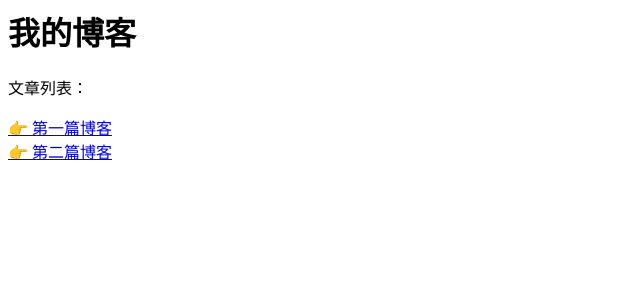
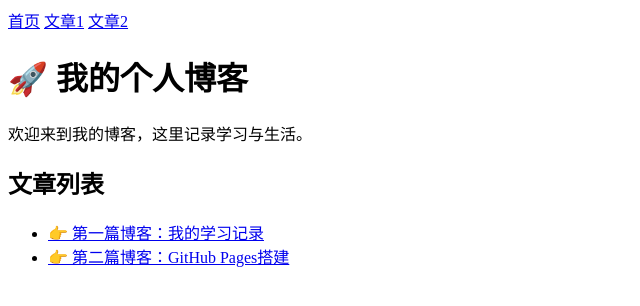
Before and after one commit to 9dlc1/dl, a plain HTML site: page index.html in a window 1280 px wide. Shown: the whole page, without its empty margins (0-640 px from the left). Drawn offline with Linux system fonts and the light colour scheme.

Commit message:
Update index.html

```diff
--- a/index.html
+++ b/index.html
@@ -1,10 +1,30 @@
+<!DOCTYPE html>
+<html>
+<head>
+    <meta charset="UTF-8">
+    <title>我的博客首页</title>
+    <link rel="stylesheet" href="style.css">
+</head>
+
 <body>
 
-<h1>我的博客</h1>
+<!-- 导航栏 -->
+<div class="nav">
+    <a href="index.html">首页</a>
+    <a href="post1.html">文章1</a>
+    <a href="post2.html">文章2</a>
+</div>
 
-<p>文章列表：</p>
+<h1>🚀 我的个人博客</h1>
 
-<a href="post1.html">👉 第一篇博客</a><br>
-<a href="post2.html">👉 第二篇博客</a>
+<p>欢迎来到我的博客，这里记录学习与生活。</p>
+
+<h2>文章列表</h2>
+
+<ul>
+    <li><a href="post1.html">👉 第一篇博客：我的学习记录</a></li>
+    <li><a href="post2.html">👉 第二篇博客：GitHub Pages搭建</a></li>
+</ul>
 
 </body>
+</html>
```
